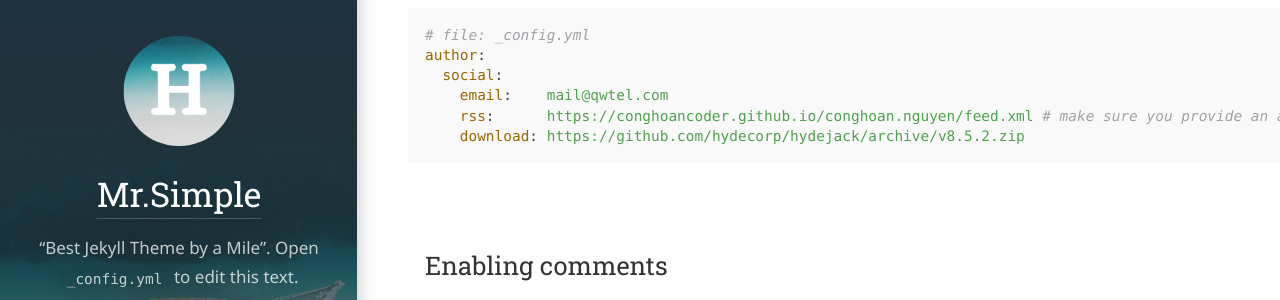
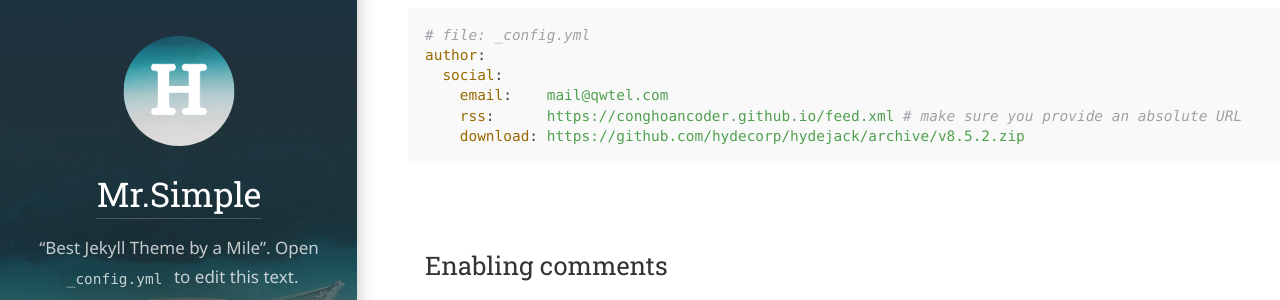
Before and after one commit to CongHoanCoder/conghoan.nguyen, a Jekyll site: the page built from _docs/config.md, in a window 1280 px wide and 900 px high, scrolled down 10451 px. Shown: the part 152-452 px from the top of the window. Built offline with Jekyll 4.4.1, drawn with Linux system fonts in a browser that asks for light colours; some web fonts are replaced.

Commit message:
update main url
update main url

```diff
--- a/_config.yml
+++ b/_config.yml
@@ -12,7 +12,7 @@
 # Use the empty string '' otherwise.
 # For GitHub project sites, this is usually the name of the project,
 # e.g. `/hydejack`.
-baseurl:               '/conghoan.nguyen'
+baseurl:               ''
 
 # Language of your content in 2-letter code, e.g.: en, de.
 # You may also provide a location, e.g.: en-us, de_AT.
```
Also changed, not shown: setup.md (+2 -0 lines).
